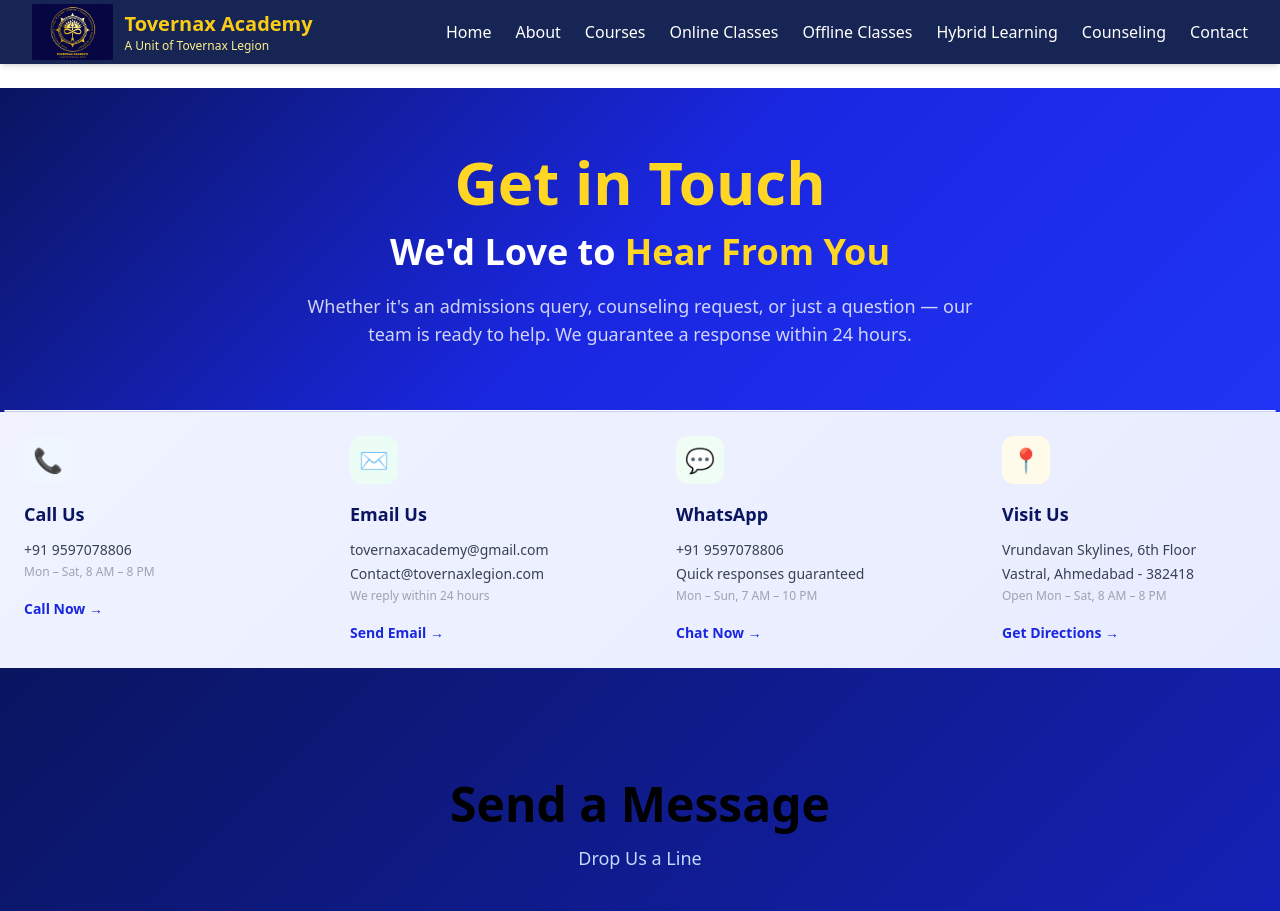
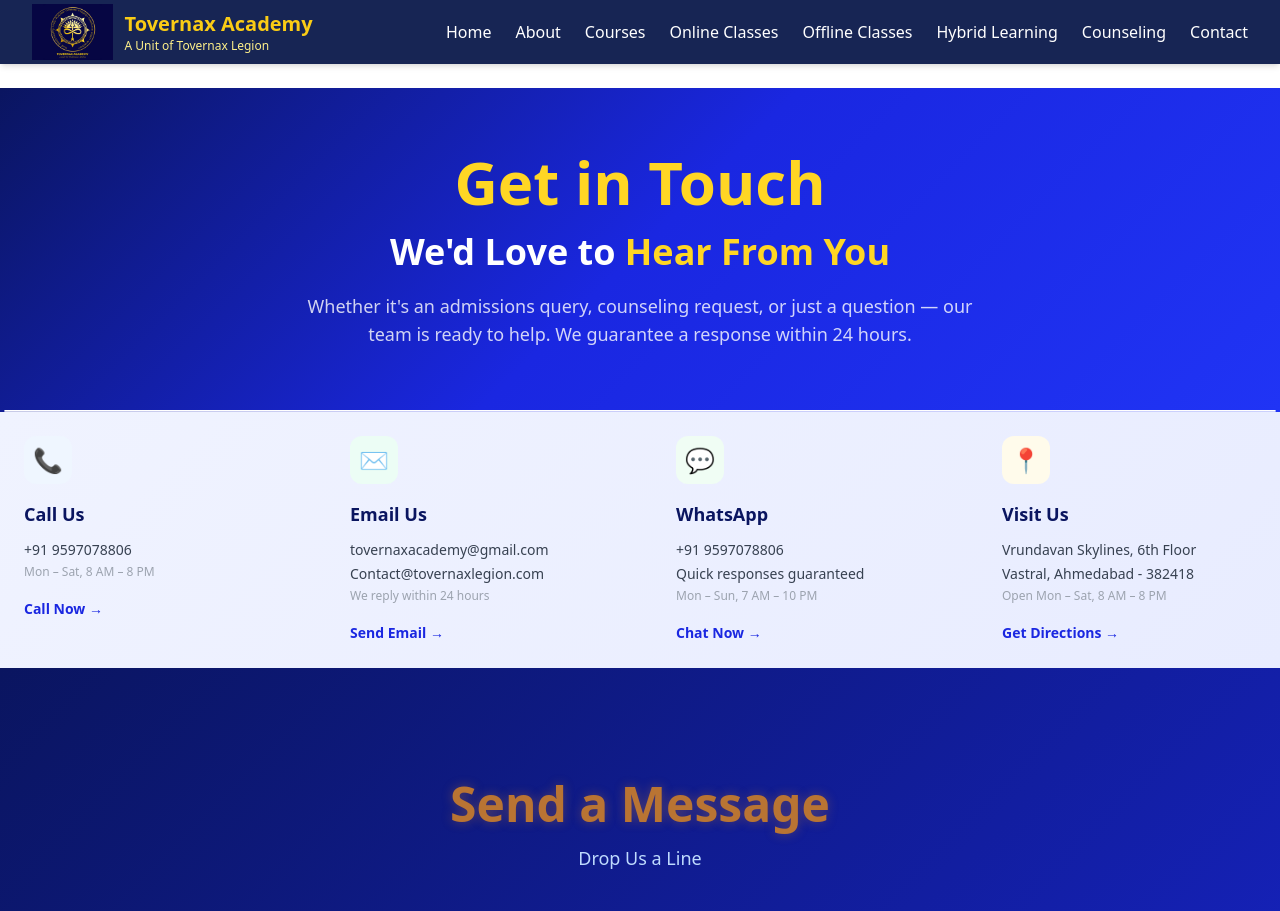
Before and after one commit to TovernaxLegion/Tovernax-Legion, a Next.js app: page /contact in a window 1280 px wide. Shown: the top 911 px of the page. Built offline with nearby package versions, Linux system fonts and the light colour scheme.

Commit message:
Add copper-flash animation and keyframes

```diff
--- a/src/app/globals.css
+++ b/src/app/globals.css
@@ -110,4 +110,12 @@
 .animate-gold-blue-cta {
   animation: gold-blue-cta 2.5s ease-in-out infinite;
 }
+  @keyframes copper-flash {
+  0%, 100% { color: #b87333; text-shadow: 0 0 10px rgba(184, 115, 51, 0.4); }
+  50% { color: #ffd624; text-shadow: 0 0 20px rgba(255, 214, 36, 0.6); }
 }
+
+.animate-copper-flash {
+  animation: copper-flash 2s ease-in-out infinite;
+}
+}
```
